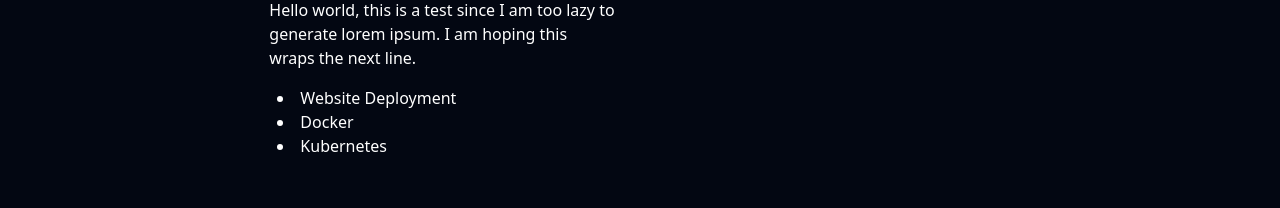
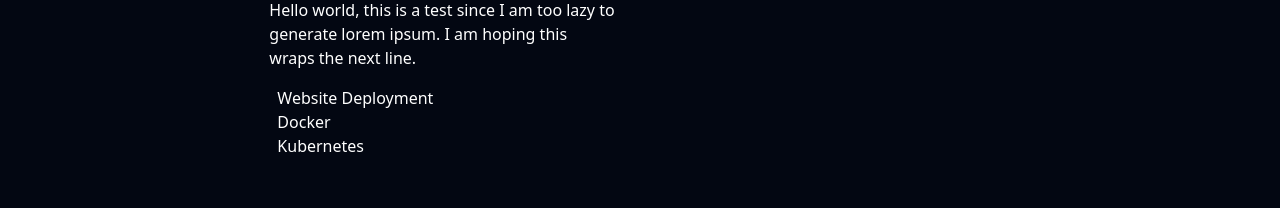
Before and after one commit to AbandonTech/site, a Next.js app: page / in a window 1280 px wide. Shown: the part 720-928 px from the top of the page. Built offline with nearby package versions, Linux system fonts and the light colour scheme.

Commit message:
non working demo version

```diff
--- a/src/components/aboutSection.tsx
+++ b/src/components/aboutSection.tsx
@@ -1,3 +1,7 @@
+// import OrangeCircle from "@/components/orangeCircle.svg";
+
+const OrangeCircle = "./orangeCircle.svg"
+
 interface AboutProps {
     title: string,
         description: string,
@@ -17,7 +21,7 @@
         <div className="flex-col">
             <h1 className="text-4xl md:text-6xl">{props.title}</h1>
             <p className="text-xs md:text-base pt-4">{props.description}</p>
-            <ul className="text-xs md:text-base list-disc list-inside pl-2 pt-4">
+            <ul className={`text-xs md:text-base list-image=[url(${OrangeCircle})] list-inside pl-2 pt-4`}>
                 {formatedList}
             </ul>
         </div>
```
Also changed, not shown: src/components/orangeCircle.svg (added).
